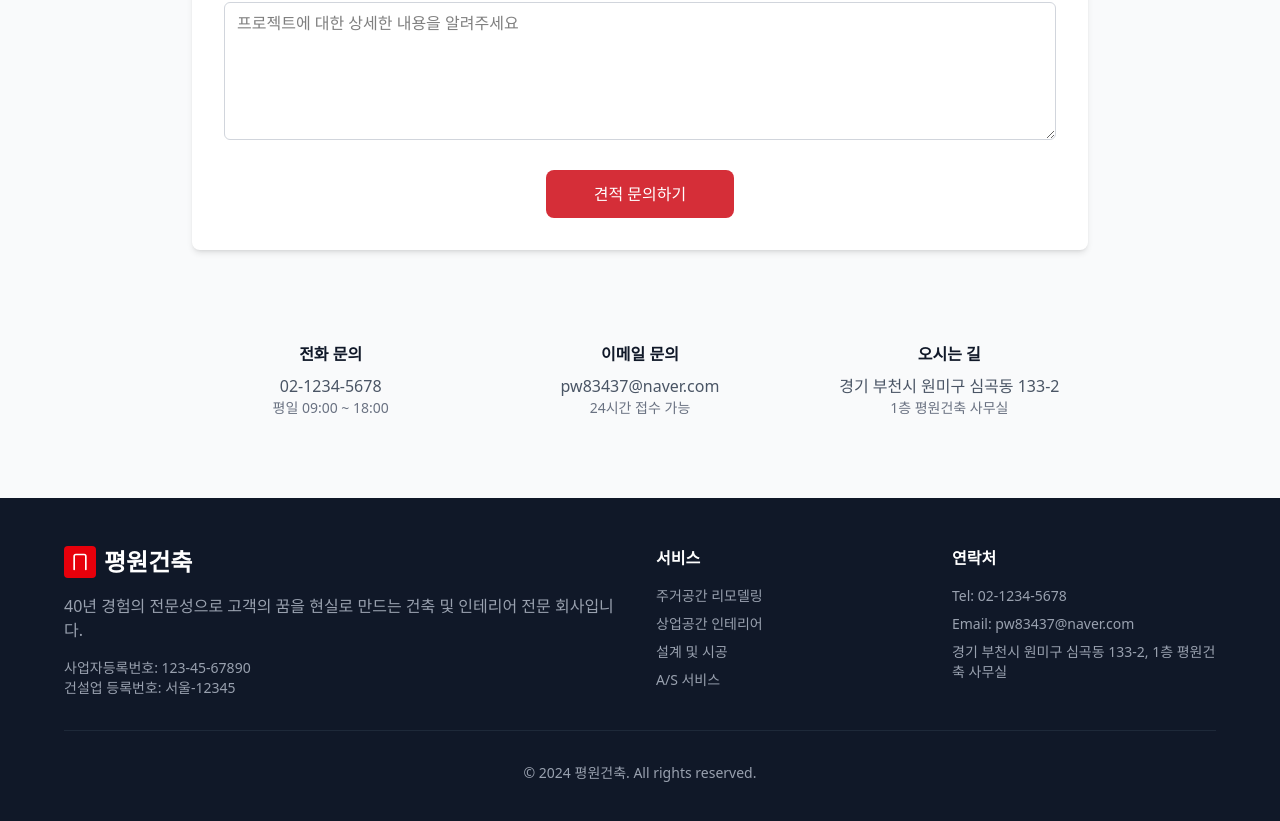
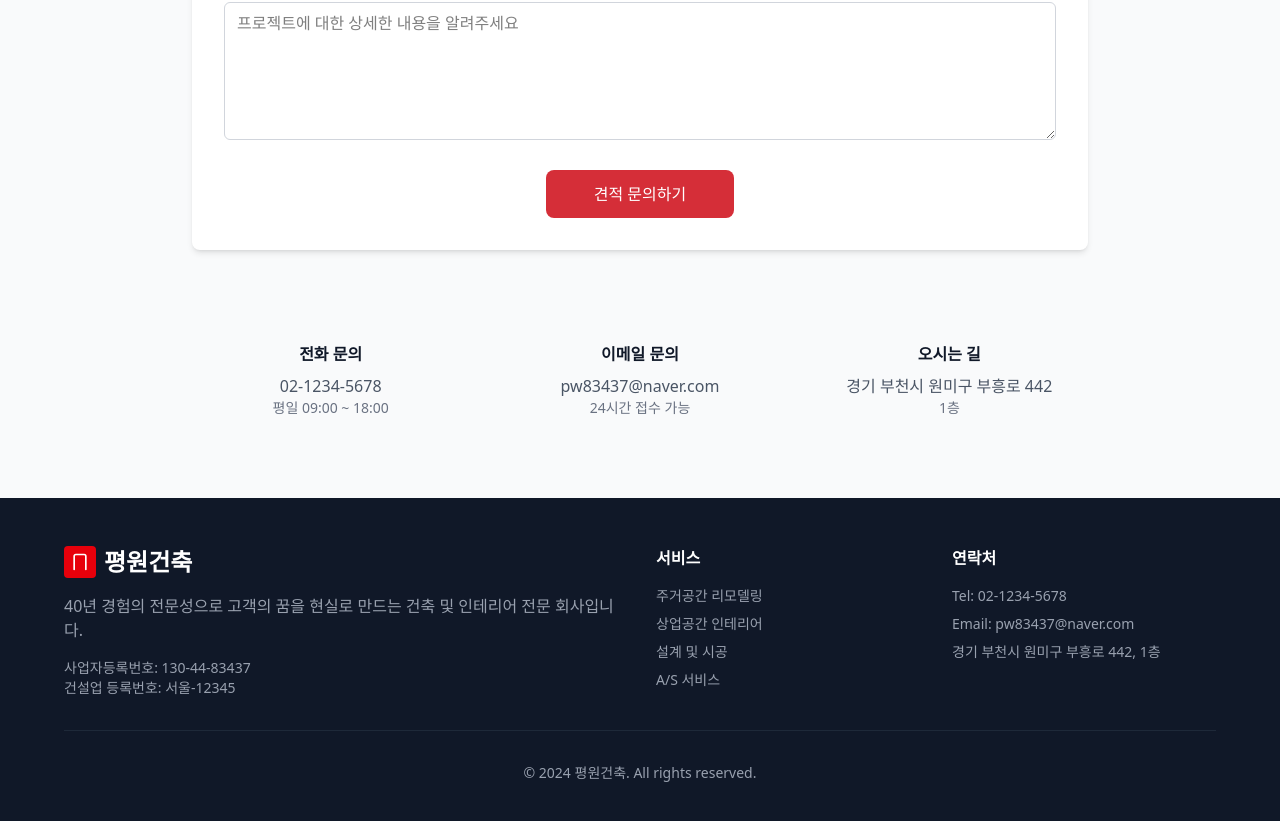
Before and after one commit to Jung-eunwoo/pyeongwonArchitecture, a Vue app: page / in a window 1280 px wide. Shown: the part 3667-4488 px from the top of the page. Built offline with nearby package versions, Linux system fonts and the light colour scheme; no server answers.

Commit message:
[FIX] 정보 수정  - 사업자 번호  - 회사 주소

```diff
--- a/src/components/layout/Footer.vue
+++ b/src/components/layout/Footer.vue
@@ -29,7 +29,7 @@
               전문 회사입니다.
             </p>
             <div class="text-sm text-gray-400">
-              <p>사업자등록번호: 123-45-67890</p>
+              <p>사업자등록번호: 130-44-83437</p>
               <p>건설업 등록번호: 서울-12345</p>
             </div>
           </div>
--- a/src/constants/company-info.ts
+++ b/src/constants/company-info.ts
@@ -15,10 +15,10 @@
 
   // 주소 정보
   address: {
-    postalCode: "14547",
-    roadAddress: "경기 부천시 원미구 심곡동 133-2",
-    detailAddress: "1층 평원건축 사무실",
-    fullAddress: "경기 부천시 원미구 심곡동 133-2, 1층 평원건축 사무실",
+    postalCode: "14662",
+    roadAddress: "경기 부천시 원미구 부흥로 442",
+    detailAddress: "1층",
+    fullAddress: "경기 부천시 원미구 부흥로 442, 1층",
   },
 
   // 영업시간
```
